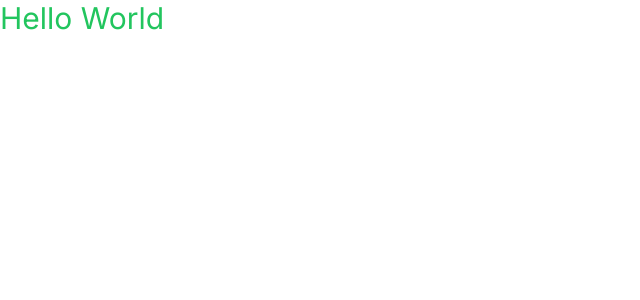
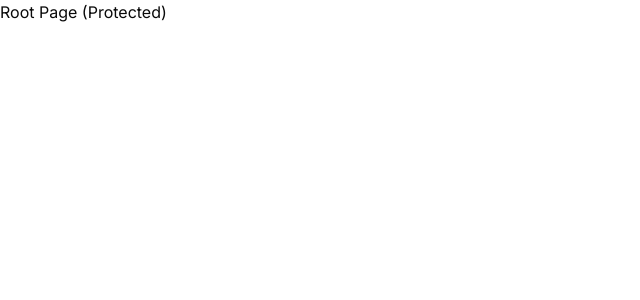
Before and after one commit to Kshitiz-2002/ai-companion, a Next.js app: page / in a window 1280 px wide. Shown: the top 300 px of the page, without its empty margins (0-640 px from the left). Built offline with nearby package versions, Linux system fonts and the light colour scheme.

Commit message:
structured project folders

```diff
--- /dev/null
+++ b/app/(auth)/(routes)/login/LoginPage.tsx
@@ -0,0 +1,9 @@
+const LoginPage = () => {
+    return (
+        <div>
+            Login Page (Unprotected)
+        </div>
+     );
+}
+
+export default LoginPage;
--- /dev/null
+++ b/app/(root)/(routes)/page.tsx
@@ -0,0 +1,9 @@
+const RootPage = () => {
+    return (
+        <div>
+            Root Page (Protected)
+        </div>
+     );
+}
+
+export default RootPage;
--- a/app/page.tsx
+++ /dev/null
@@ -1,5 +0,0 @@
-export default function Home() {
-  return (
-    <div className="text-green-500 text-3xl ">Hello World</div>
-  )
-}
--- a/app/test/page.tsx
+++ /dev/null
@@ -1,9 +0,0 @@
-const TestPage = () => {
-    return(
-        <div>
-            Test Page
-        </div>
-    )
-}
-
-export default TestPage;
```
